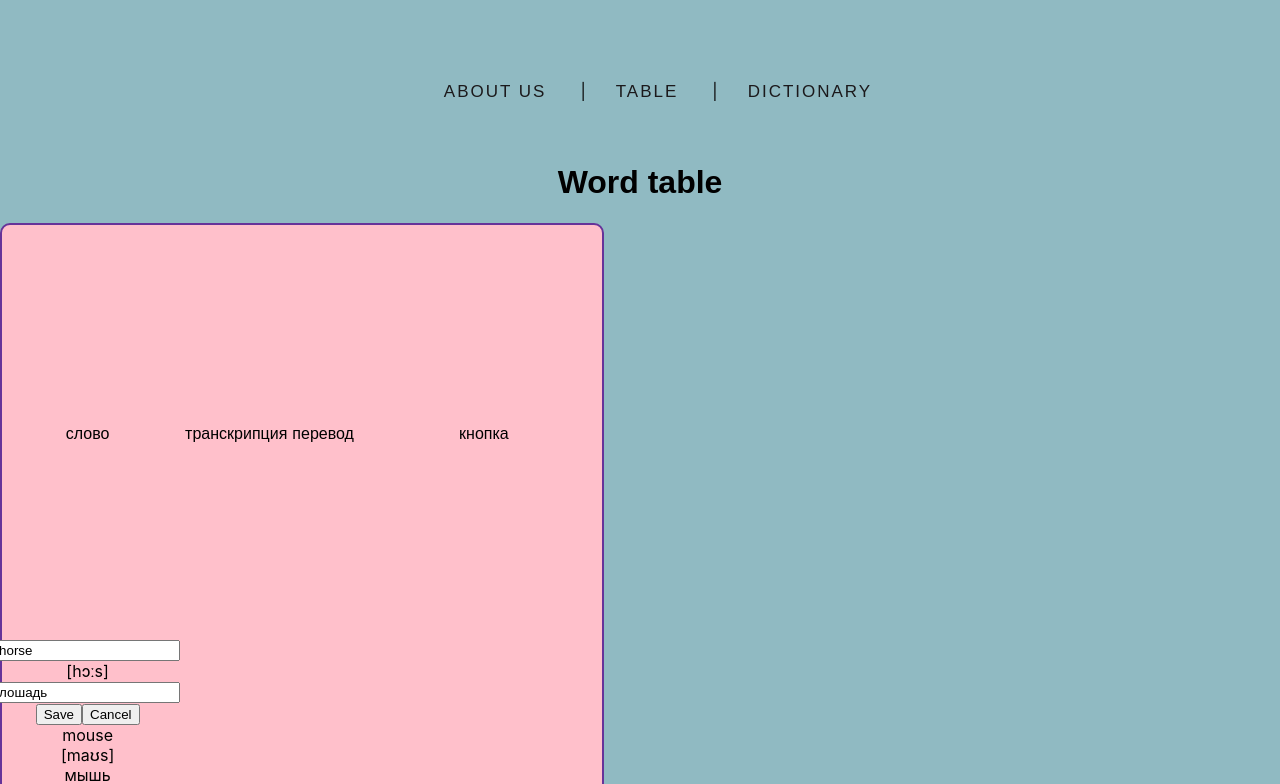
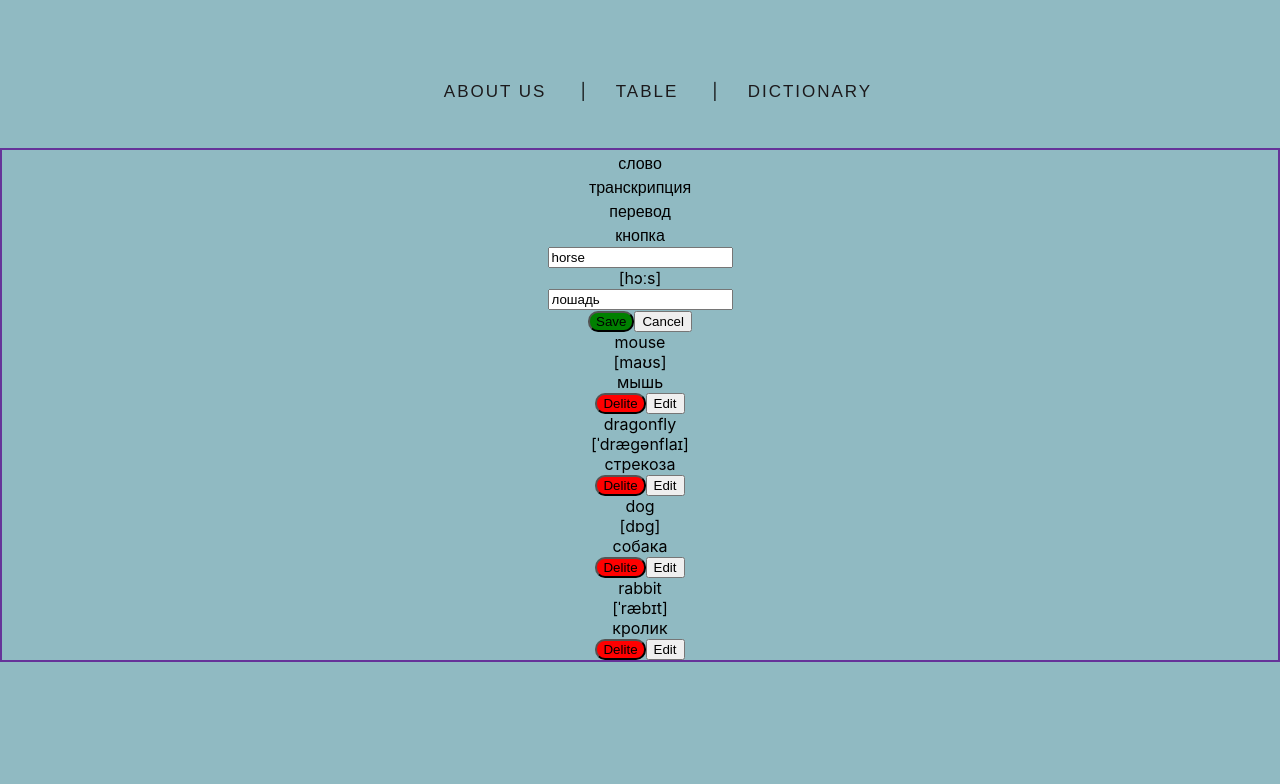
Before and after one commit to galya-cmd/-cards, a React (Create React App) app in the folder dictionary/: page /wordlist in a window 1280 px wide. Shown: the top 784 px of the page. Built offline with nearby package versions, Linux system fonts and the light colour scheme.

Commit message:
создала карточку товара

```diff
--- a/dictionary/src/App.js
+++ b/dictionary/src/App.js
@@ -2,7 +2,6 @@ import logo from './logo.svg';
 import './App.css';
 import{BrowserRouter as Router, Routes, Route} from 'react-router-dom';
 import Card from './components/card';
-import Table from './components/table';
 import Cardlist from './components/cardlist';
 import Header from "./components/header";
 import About from './components/about';
@@ -11,26 +10,27 @@ import data from './components/data';
 
 
 
+
 function App() {
   return (
     <>
-    <Header />
-
-    <h1>Word table</h1>
 
 
     <div className="App">
+    <Header />
+
+
     <Router>
     <Routes>
 
       <Route path='/wordlist' element={<WordList data={data}/>}></Route>
 
-        <Route path='/dictionary'element={<Card />}></Route>
-        <Route exact path='/' element={<About/>}></Route>
+        <Route path='/dictionary'element={<Cardlist data={data}/>}></Route>
+        <Route  path='/about' element={<About/>}></Route>
 
     </Routes>
     </Router>
-    <Cardlist data={data}/>
+
 
 
 
--- /dev/null
+++ b/dictionary/src/components/card.css
@@ -0,0 +1,15 @@
+
+.button-card
+ {
+    margin-bottom: 10px;
+    background-color: yellow;
+    padding: 6px 30px;
+    border-radius: 10px;
+
+}
+.button-translation {
+    margin-bottom: 10px;
+    background-color: rgb(144, 186, 194);
+    padding: 6px 25px;
+    border-radius: 10px;
+}
--- a/dictionary/src/components/card.jsx
+++ b/dictionary/src/components/card.jsx
@@ -1,14 +1,21 @@
 import React, {useState, useEffect} from 'react';
+import './card.css';
 
 
 
-function Card({id , name, transcription, translation}) {
+function Card({id , name, transcription, translation, isbuttonTranslation}) {
+    const [buttonPresset, setButtonpreset] = useState(true)
+    const [presset, setPresset] = useState(true);
 
-    const [presset, setPresset] = useState(true);
     const handleChange = () => {
         setPresset(!presset);
 
     }
+    const buttonTranslation = () => {
+      setButtonpreset(!buttonPresset);
+
+    }
+
     useEffect(() => {
       setPresset(true);
     }, [id]);
@@ -18,8 +25,14 @@ function Card({id , name, transcription, translation}) {
 
         <>
     <div className="card" onClick={handleChange}>
-      <p>{presset ? name : translation}</p>
+      <p>{name}</p>
       <p>{transcription}</p>
+      {
+    presset ?  <button className ='button-translation'>translation</button> : <button className='button-card' onClick={handleChange}>{presset ? null : translation}</button>
+      }
+
+
+
     </div>
 
         </>
--- /dev/null
+++ b/dictionary/src/components/cardlist.css
@@ -0,0 +1,16 @@
+
+.card-list{
+    margin: 0, auto;
+    width: 250px;
+    background-color: pink;
+    border-radius: 10px;
+    font-family: 'Ubuntu Condensed', sans-serif;
+    font-size: large;
+    text-align: center;
+
+
+}
+.button-cardlist {
+    background-color: rgb(144, 186, 194);
+    border-radius: 10px;
+}
--- a/dictionary/src/components/cardlist.jsx
+++ b/dictionary/src/components/cardlist.jsx
@@ -1,7 +1,7 @@
 import React from 'react';
 import {useState} from 'react';
 import Card from './card';
-import data from './data';
+import './cardlist.css';
 
 
 
@@ -22,10 +22,10 @@ if (currentIndex === data.length){
     return(
         <>
       <div className="card-list">
-        {currentIndex > 0 && <button onClick={onPrev}>{"<-"}</button>}
+        {currentIndex > 0 && <button className='button-cardlist' onClick={onPrev}>{"<-"}</button>}
         <Card {...data[currentIndex]} />
-        {currentIndex + 1} / {data.length}
-        <button onClick={onNext}>{"->"}</button>
+
+        <button className='button-cardlist' onClick={onNext}>{"->"}</button>
       </div>
         </>
     )
--- a/dictionary/src/components/table.jsx
+++ /dev/null
@@ -1,37 +0,0 @@
-import React from 'react';
-
-
-
-
-class Table extends React.Component {
-
-
-    render() {
-
-        const { name,transcription, translation , id} = this.props;
-
-
-        return (
-            <>
-
-            <div className="table-cart" key={id}>
-                <div className="name">слово</div>
-                <div className="transcription">транскрипция</div>
-                <div className='translation'>перевод</div>
-                <div className='table-button'>кнопка</div>
-                <div>{name}</div>
-                <div>{transcription}</div>
-                <div>{translation}</div>
-                <div>
-                <button className='delete'>delete</button>
-                <button className='save'>Save</button>
-                </div>
-            </div>
-
-
-</>
-        );
-    }
-}
-
-export default Table;
--- a/dictionary/src/components/wordList.css
+++ b/dictionary/src/components/wordList.css
@@ -0,0 +1,45 @@
+.wordlist{
+    border: 2px solid rebeccapurple;
+    display: grid;
+    grid-template-columns: 1fr , 1fr , 1fr, 1fr;
+    grid-template-rows: 1fr;
+
+}
+/* .name{
+    display: grid;
+    grid-template-columns: 1fr  ;
+    grid-template-rows: 1fr;
+}
+.transcription{
+    display: grid;
+    grid-template-columns: 1fr  ;
+    grid-template-rows: 1fr;
+}
+.translation{
+    display: grid;
+    grid-template-columns: 1fr  ;
+    grid-template-rows: 1fr;
+} */
+.delite {
+    background-color: red;
+    border-radius: 10px;
+}
+.save {
+    background-color: green;
+    border-radius: 10px;
+}
+.transcription ,
+.translation ,
+.name,
+.button-wordlist
+{
+font-family: Impact, Haettenschweiler, 'Arial Narrow Bold', sans-serif;
+}
+.name{
+    font-family: Impact, Haettenschweiler, 'Arial Narrow Bold', sans-serif;
+}
+.table {
+    display: grid;
+    grid-template-columns: 1fr , 1fr , 1fr, 1fr;
+    grid-template-rows: 1fr, 1fr, 1fr, 1fr;
+}
--- a/dictionary/src/components/wordlist.jsx
+++ b/dictionary/src/components/wordlist.jsx
@@ -1,6 +1,6 @@
 import React from 'react';
 import data from './data';
-import './table.css';
+import './wordList.css';
 
 function WordList() {
 
@@ -16,12 +16,13 @@ function WordList() {
         return (
             <>
 
-            <div className="table-cart">
+            < div className="wordlist">
                 <div className="name">слово</div>
                 <div className="transcription">транскрипция</div>
                 <div className='translation'>перевод</div>
-                <div className='table-button'>кнопка</div>
-                <div>{wordList}</div>
+                <div className='button-wordlist'>кнопка</div>
+
+                <div className='table'>{wordList}</div>
 
 
 
@@ -43,11 +44,11 @@ function WordList() {
             }
             </div>
 
-            {isEditMode ? <button>Save</button> :null
+            {isEditMode ? <button className='save'>Save</button> :null
             }
 
             {
-                isEditMode ? null : <button>Delite</button>
+                isEditMode ? null : <button className='delite'>Delite</button>
             }
             {isEditMode ? <button>Cancel</button> : <button>Edit</button>}
 
```
Also changed, not shown: 1 other file (tests, documents, lock files or other folders).
